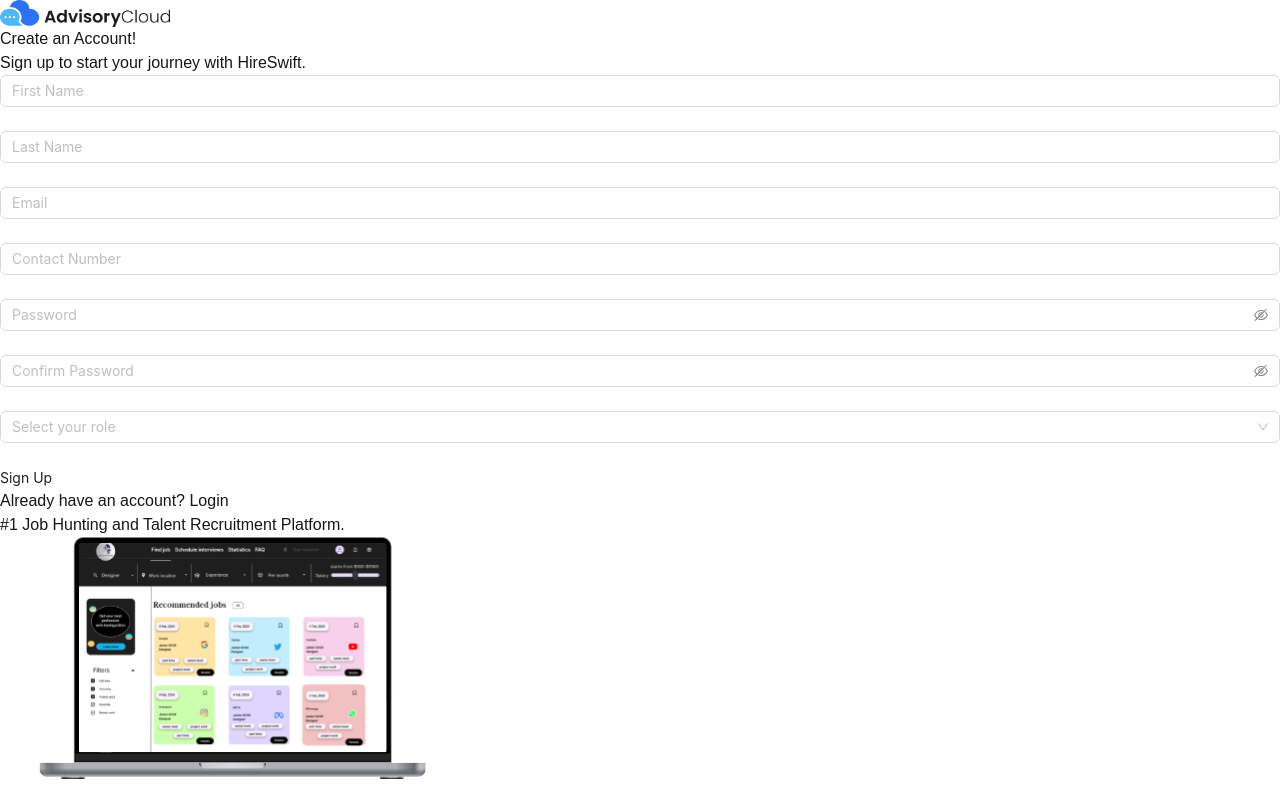
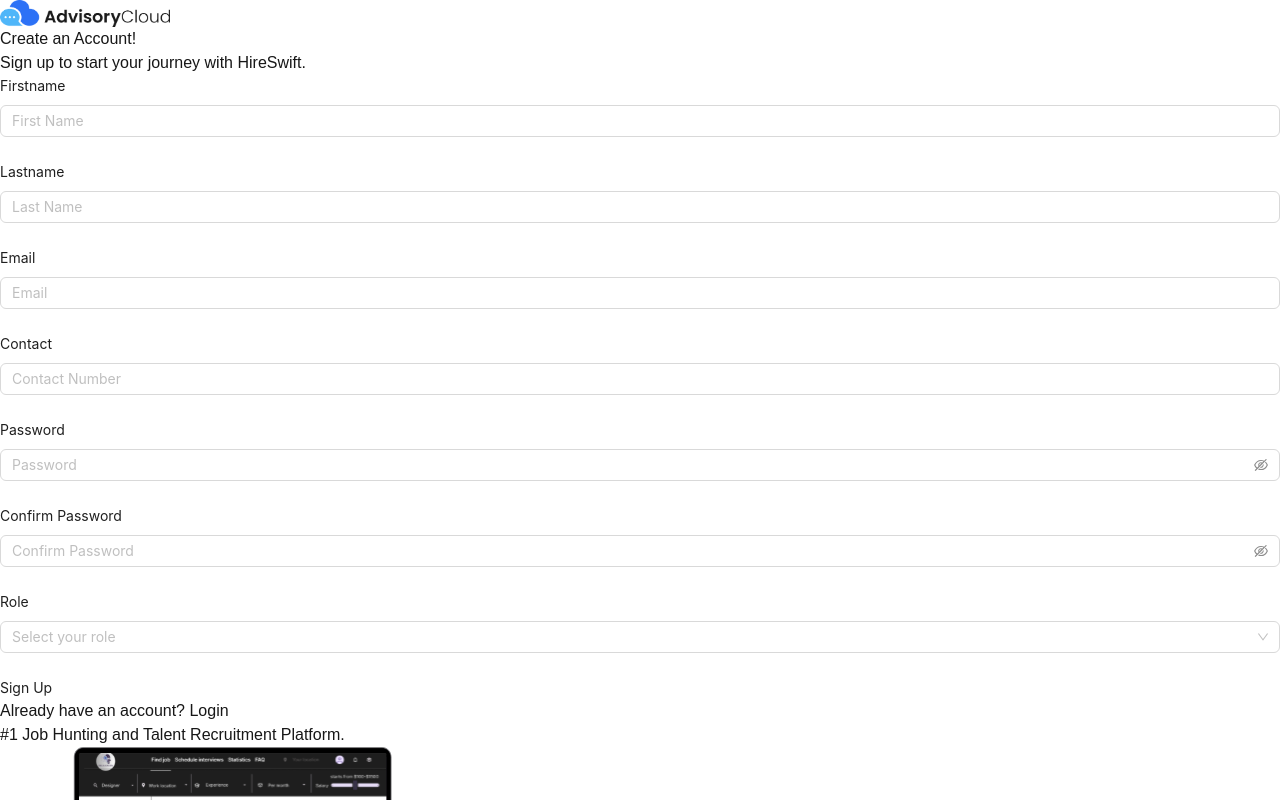
Before and after one commit to Abubaker006/hire-swift-frontend, a Next.js app: page /signup in a window 1280 px wide. Shown: the top 800 px of the page. Built offline with nearby package versions, Linux system fonts and the light colour scheme.

Commit message:
Final Bugs removed in login and sign up styles.

```diff
--- a/src/app/login/page.tsx
+++ b/src/app/login/page.tsx
@@ -129,7 +129,7 @@
       </div>
 
       {/* Right Side */}
-      <div className="w-1/2 hidden md:flex flex-col items-center justify-center bg-gray-100 p-12">
+      <div className="w-1/2 hidden md:flex flex-col items-center justify-center bg-[#DBEAFE] p-12">
         <h1 className="text-5xl font-bold text-gray-800 text-center mb-5">
           #1 Job Hunting and Talent Recruitment Platform.
         </h1>
--- a/src/app/signup/page.tsx
+++ b/src/app/signup/page.tsx
@@ -56,7 +56,7 @@
 
     return (
         <div className="min-h-screen flex w-full">
-      <div className="w-full md:w-1/2 bg-[#1E1E1E] text-white flex flex-col items-center justify-center py-10 px-10 shadow-lg">
+            <div className="w-full md:w-1/2 bg-[#1E1E1E] text-white flex flex-col items-center justify-center py-6 px-10 shadow-lg">
                 <Image src={LogoImage} alt="HireSwift Logo" width={170} height={75} />
                 <h1 className="text-5xl font-bold mt-6 leading-tight text-center">
                     Create an Account!
@@ -68,10 +68,15 @@
                 <Form
                     layout="vertical"
                     onFinish={formik.handleSubmit}
-          className="w-full max-w-md space-y-5 mt-8"
+                    className="w-full max-w-md  mt-8"
                 >
-          <div className="flex gap-2">
+                    <div className="flex gap-1">
                         <Form.Item
+                            label={
+                                <span className="text-gray-200 font-semibold text-l">
+                                    Firstname
+                                </span>
+                            }
                             validateStatus={
                                 formik.touched.firstName && formik.errors.firstName
                                     ? "error"
@@ -95,6 +100,11 @@
                         </Form.Item>
 
                         <Form.Item
+                            label={
+                                <span className="text-gray-200 font-semibold text-l">
+                                    Lastname
+                                </span>
+                            }
                             validateStatus={
                                 formik.touched.lastName && formik.errors.lastName ? "error" : ""
                             }
@@ -116,8 +126,13 @@
                         </Form.Item>
                     </div>
 
-          <div className="flex gap-2">
+                    <div className="flex gap-1">
                         <Form.Item
+                            label={
+                                <span className="text-gray-200 font-semibold text-l">
+                                    Email
+                                </span>
+                            }
                             validateStatus={
                                 formik.touched.email && formik.errors.email ? "error" : ""
                             }
@@ -139,6 +154,11 @@
                         </Form.Item>
 
                         <Form.Item
+                            label={
+                                <span className="text-gray-200 font-semibold text-l">
+                                    Contact
+                                </span>
+                            }
                             validateStatus={
                                 formik.touched.contact && formik.errors.contact ? "error" : ""
                             }
@@ -160,8 +180,13 @@
                         </Form.Item>
                     </div>
 
-          <div className="flex gap-2">
+                    <div className="flex gap-1">
                         <Form.Item
+                            label={
+                                <span className="text-gray-200 font-semibold text-l">
+                                    Password
+                                </span>
+                            }
                             validateStatus={
                                 formik.touched.password && formik.errors.password ? "error" : ""
                             }
@@ -183,6 +208,11 @@
                         </Form.Item>
 
                         <Form.Item
+                            label={
+                                <span className="text-gray-200 font-semibold text-l">
+                                    Confirm Password
+                                </span>
+                            }
                             validateStatus={
                                 formik.touched.confirmPassword && formik.errors.confirmPassword
                                     ? "error"
@@ -207,6 +237,9 @@
                     </div>
 
                     <Form.Item
+                        label={
+                            <span className="text-gray-200 font-semibold text-l">Role</span>
+                        }
                         validateStatus={
                             formik.touched.role && formik.errors.role ? "error" : ""
                         }
@@ -252,7 +285,7 @@
                 </Link>
             </div>
 
-      <div className="w-1/2 hidden md:flex flex-col items-center justify-center bg-gray-100 p-12">
+            <div className="w-1/2 hidden md:flex flex-col items-center justify-center bg-[#DBEAFE] p-12">
                 <h1 className="text-5xl font-bold text-gray-800 text-center mb-5">
                     #1 Job Hunting and Talent Recruitment Platform.
                 </h1>
--- a/src/components/Homepage/Homepage.tsx
+++ b/src/components/Homepage/Homepage.tsx
@@ -3,8 +3,6 @@
 import Image from "next/image";
 import LogoImage from "../../../public/assets/Logo/logo.png";
 import InternetIcon from "../../../public/assets/icons/internetIcon.svg";
-// import HomePageMainImage from "../../../public/assets/images/homePageImage.svg";
-// import DashboardImage from "../../../public/assets/images/dashboard.svg";
 import LaptopImage from "../../../public/assets/images/LaptopImage.svg";
 
 import LoginSign from "./login-sign";
@@ -54,7 +52,7 @@
         </h2>
 
         <button className="mt-6 bg-black text-white text-lg px-6 md:px-8 py-3 rounded-xl font-medium shadow-lg hover:bg-gray-900">
-          Get Started
+          <Link href={"/signup"}> Get Started</Link>
         </button>
 
         <div className="relative mt-10 flex justify-center">
@@ -63,7 +61,7 @@
             alt="Laptop Image"
             className="w-full md:w-3/5"
           />
-{/*
+          {/*
           <div className="absolute inset-0 flex justify-center items-center pointer-events-none">
             <Image
               src={DashboardImage}
```
Lines whose indentation alone changed are shown as unchanged.
